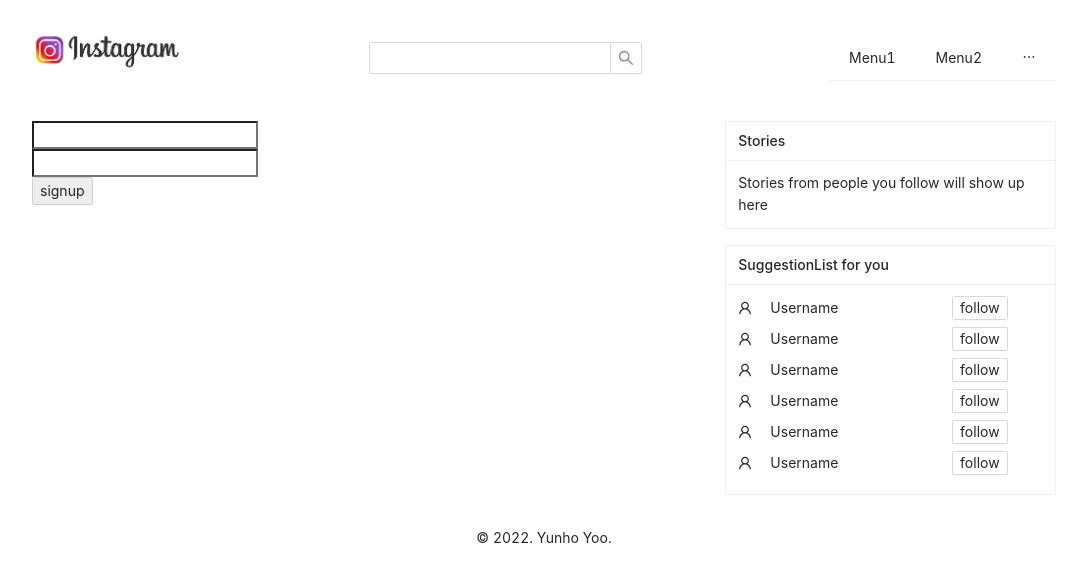
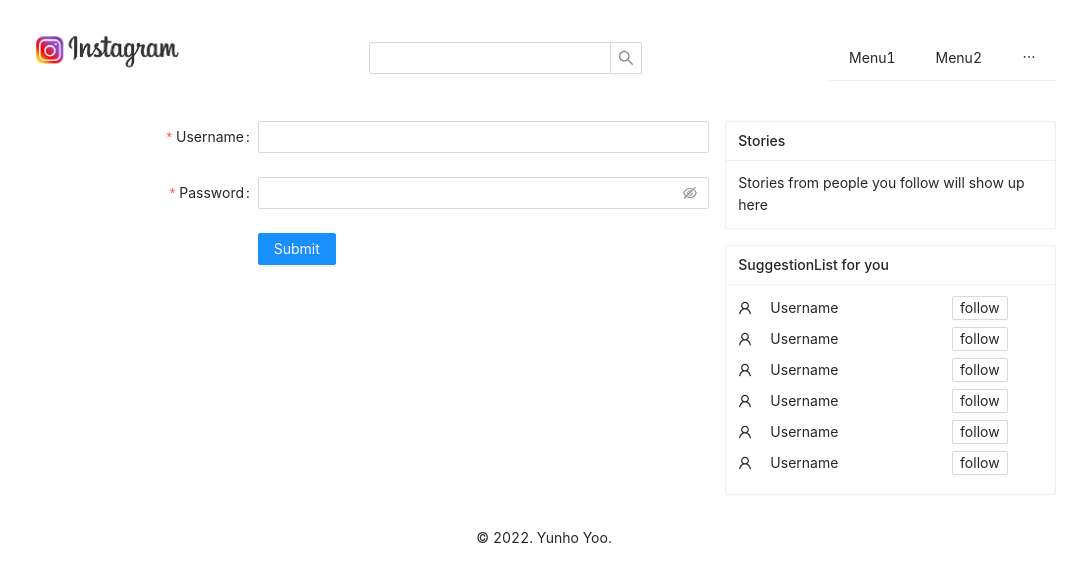
Before and after one commit to IAMUNO/clone_instagram_with_django_react, a React (Create React App) app in the folder frontend/: page /accounts/signup in a window 1280 px wide. Shown: the top 582 px of the page, without its empty margins (96-1183 px from the left). Built offline with nearby package versions, Linux system fonts and the light colour scheme.

Commit message:
signup 화면 ìantd 구현

```diff
--- a/frontend/src/pages/accounts/Signup.js
+++ b/frontend/src/pages/accounts/Signup.js
@@ -1,70 +1,109 @@
 import React, { useState, useEffect } from 'react';
 import { useNavigate } from "react-router-dom";
-import { Alert } from "antd";
+import { Form, Input, Button, notification } from "antd";
+import { SmileOutlined, FrownOutlined } from "@ant-design/icons";
 import Axios from "axios";
 
 export default function Signup() {
+    let navigate = useNavigate();
+    const [fieldErrors, setFieldErrors] = useState({});
 
-    let navigate = useNavigate();
+    const layout = {
+        labelCol: { span: 8 },
+        wrapperCol: { span: 16 },
+    };
+
+    const tailLayout = {
+        wrapperCol: { offset:8, span: 16 },
+    };
+
+    const onFinish = values => {
+        async function fn() {
+            const { username, password } = values;
+
+            setFieldErrors({});
+
+            const data = { username, password };
+
+            try {
+                await Axios.post("http://localhost:8000/accounts/signup/", data);
+
+                notification.open({
+                    message : "Signup successfully",
+                    description : "Moving to Login page",
+                    icon: <SmileOutlined style={{ color: "#108ee9" }} />,
+                });
+
+                navigate("/accounts/login");
+            }
+            catch(error) {
+                if ( error.response ) {
+
+                    notification.open({
+                        message : "Signup failed",
+                        description : "Check your ID/Password and try again",
+                        icon: <FrownOutlined style={{ color: "#ff3333" }} />,
+                    });
+
+                    const { data: fieldsErrorMessages } = error.response;
+                    setFieldErrors(
+                        Object.entries(fieldsErrorMessages).reduce(
+                            (acc, [fieldName, errors]) => {
+                                acc[fieldName] = {
+                                    validateStatus: "error",
+                                    help: errors.join(" "),
+                                };
+                                return acc;
+                            }, {}
+                        )
+                    );
+                }
+            }
+        }
+        fn();
+    };
+    const onFinishFailed = (errorInfo) => {
+        console.log('Failed:', errorInfo);
+    };
 
 
-    const [inputs, setInputs] = useState({ username: "", password: ""});
-    const [errors, setErrors] = useState({});
-    const [loading, setLoading] = useState(false);
-    const [formDisabled, setFormDisabled] = useState(true);
+    return (
+        <Form
+            {...layout}
+            onFinish={onFinish}
+            onFinishFailed={onFinishFailed}
+            autoComplete="off"
+        >
 
-    // event
-    const onSubmit = (e) => {
-        e.preventDefault();
+            <Form.Item
+                label="Username"
+                name="username"
+                rules={[
+                    { required: true, message: 'Please input your username!' },
+                    { min: 5, message: "Please input more than 5 letters!" },
+                ]}
+                hasFeedback{...fieldErrors.username}
+            >
+                <Input />
+            </Form.Item>
 
-        setLoading(true);
+            <Form.Item
+                label="Password"
+                name="password"
+                rules={[
+                    { required: true, message: 'Please input your password!' },
+                ]}
+                hasFeedback{...fieldErrors.password}
+            >
+                <Input.Password />
+            </Form.Item>
 
-        setErrors({});
+            <Form.Item {...tailLayout}>
+                <Button type="primary" htmlType="submit">
+                    Submit
+                </Button>
+            </Form.Item>
 
-        Axios.post("http://localhost:8000/accounts/signup/", inputs)
-            .then(response => {
-                navigate("/accounts/login")
-            })
-            .catch(error => {
-                console.log("error: ", error);
-                if ( error.response ) {
-                    setErrors({
-                        username: (error.response.data.username || []).join(" "),
-                        password: (error.response.data.password || []).join(" "),
-                    });
-                }
-            })
-            .finally(() => {
-                setLoading(false);
-            });
-    };
-
-    useEffect(() => {
-        const isEnabled = Object.values(inputs).every(s => s.length >0);
-        setFormDisabled(!isEnabled);
-    }, [inputs]);
-
-    const onChange = (e) => {
-        const { name, value } = e.target;
-        setInputs(prev => ({
-            ...prev,
-            [name]: value,
-        }));
-    };
-
-    return (
-        <div>
-            <form onSubmit={onSubmit}>
-                <div>
-                    <input type="text" name="username" onChange={onChange} />
-                    {errors.username && <Alert type="error" message={errors.username}/>}
-                </div>
-                <div>
-                    <input type="password" name="password" onChange={onChange} />
-                    {errors.password && <Alert type="error" message={errors.password}/>}
-                </div>
-                <input type="submit" value="signup" disabled={loading || formDisabled}/>
-            </form>
-        </div>
+        </Form>
     );
 }
```
